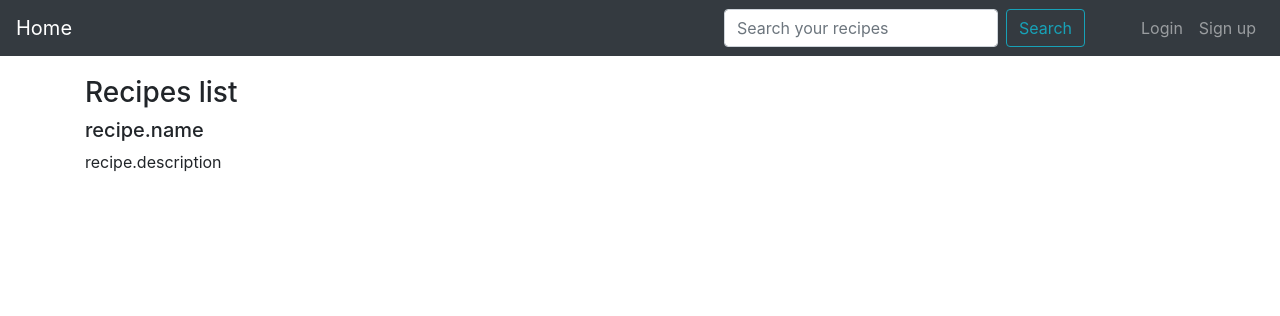
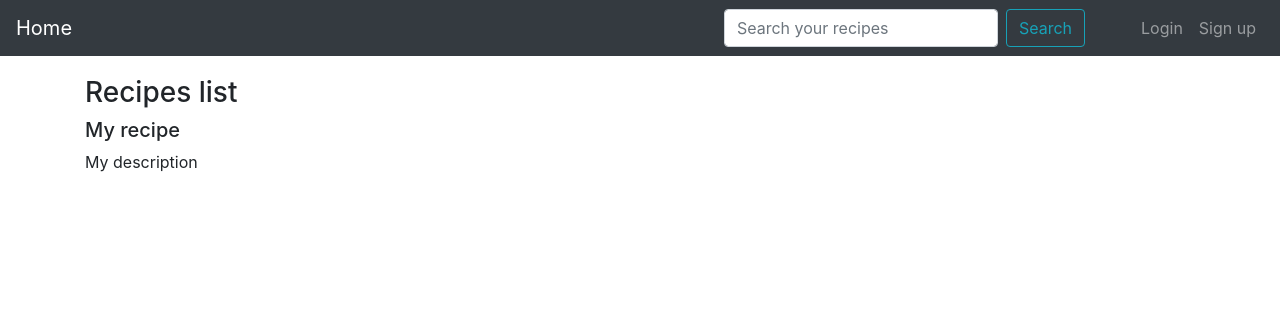
Before and after one commit to jbuisine/django-recipes, a Django app: page / in a window 1280 px wide. Shown: the top 316 px of the page. Run offline with Django 3.2, Linux system fonts and the light colour scheme; data comes from the database, SQL or seed files in the repository; both versions use the stored data as it was after the commit; some libraries are stand-ins or nearby versions.

```diff
--- a/recipes/templates/recipes/show_recipes.html
+++ b/recipes/templates/recipes/show_recipes.html
@@ -9,7 +9,7 @@
     <h3>Recipes list</h3>
     {% for recipe in recipes %}
 
-        <h5>recipe.name</h5>
-        <p>recipe.description</p>
+        <h5>{{ recipe.title}}</h5>
+        <p>{{ recipe.description }}</p>
     {% endfor %}
 {% endblock %}
--- a/recipes/views.py
+++ b/recipes/views.py
@@ -42,7 +42,9 @@ def add_recipe(request):
         form = RecipeForm(request.POST)
 
         if form.is_valid():
-            form.save()
+            obj = form.save(commit=False)
+            obj.user = request.user
+            obj.save()
 
             # TODO : use of specific redirect
             return HttpResponseRedirect('/')
```
Also changed, not shown: db.sqlite3.
